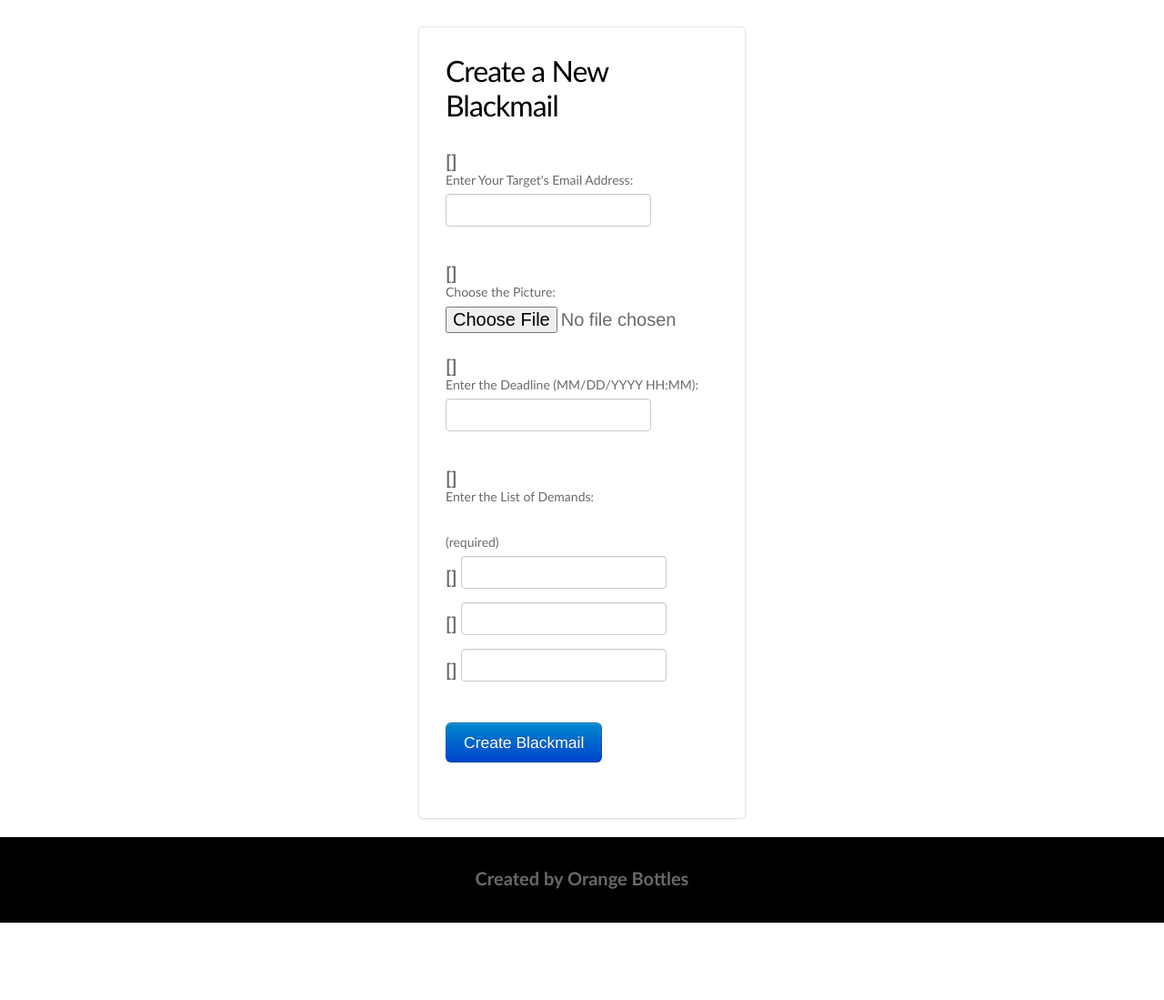
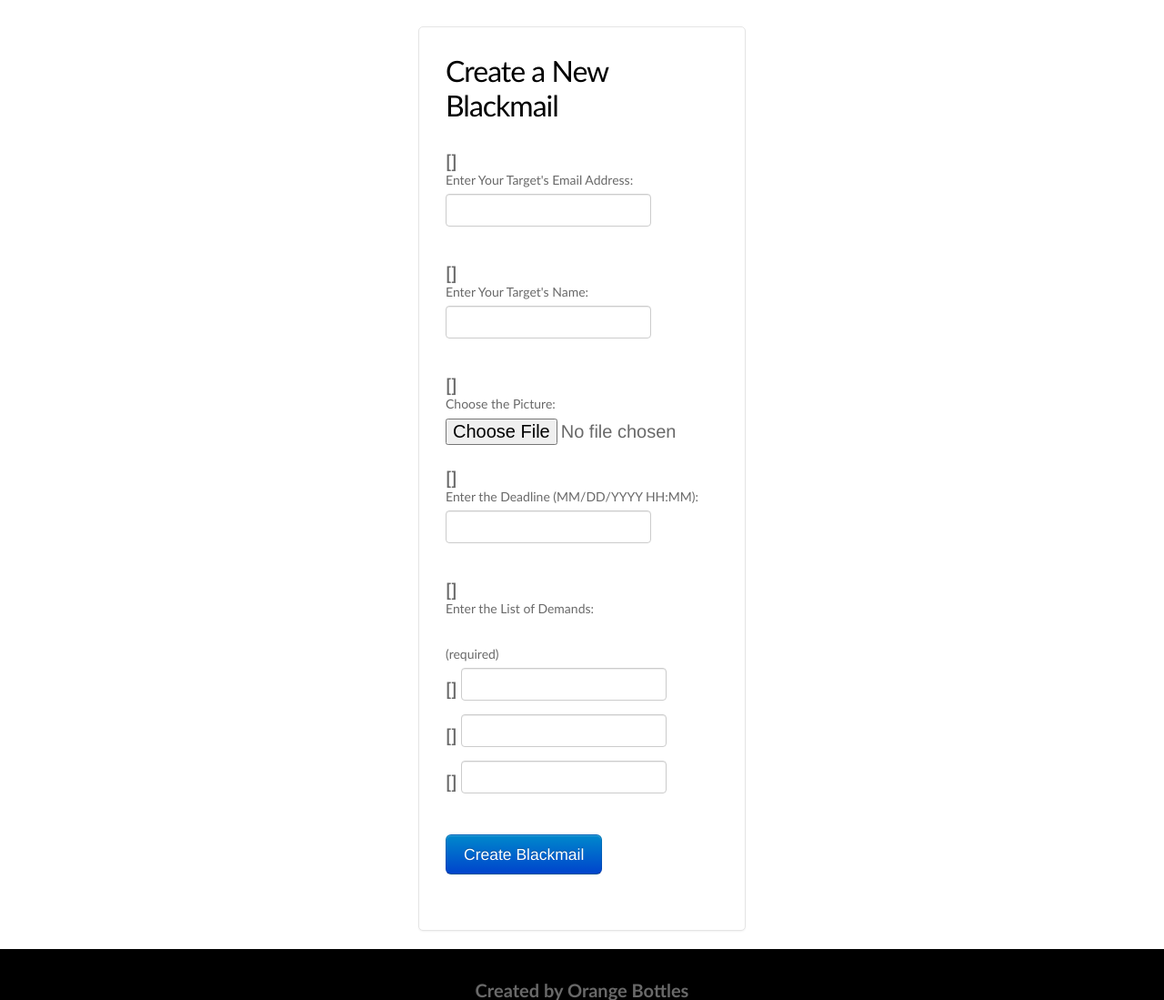
Before and after one commit to schleppington/OrangeBottles, a Django app: template OrangeBottles/secrets/templates/secrets/create.html in a window 1280 px wide. Shown: the part 163-1262 px from the top of the page at 91% size. Before the commit the page ends 1177 px from the top, so only its background shows below. Run offline with Django 3.2, Linux system fonts and the light colour scheme; the template is opened without the code that fills it: most values are stand-ins (such as "Sample title", 1, 10 or a date in 2020); form fields are guessed from the names that the template uses; parts of the project's set-up code (start-up, migrations or seed data) failed here and were passed over; some libraries are stand-ins or nearby versions.

Commit message:
Update create.html
Added a name field.

```diff
--- a/OrangeBottles/secrets/templates/secrets/create.html
+++ b/OrangeBottles/secrets/templates/secrets/create.html
@@ -14,6 +14,11 @@ class=active
         {{ form.target.errors }}
         <label for="id_newTarget">Enter Your Target's Email Address:</label>
        {{ form.target }}
+    </div>
+    <div style="padding-bottom: 25px">
+        {{ form.tname.errors }}
+        <label for="id_newTarget">Enter Your Target's Name:</label>
+       {{ form.tname }}
     </div>
     <div style="padding-bottom: 25px">
         {{ form.picture.errors }}
```
